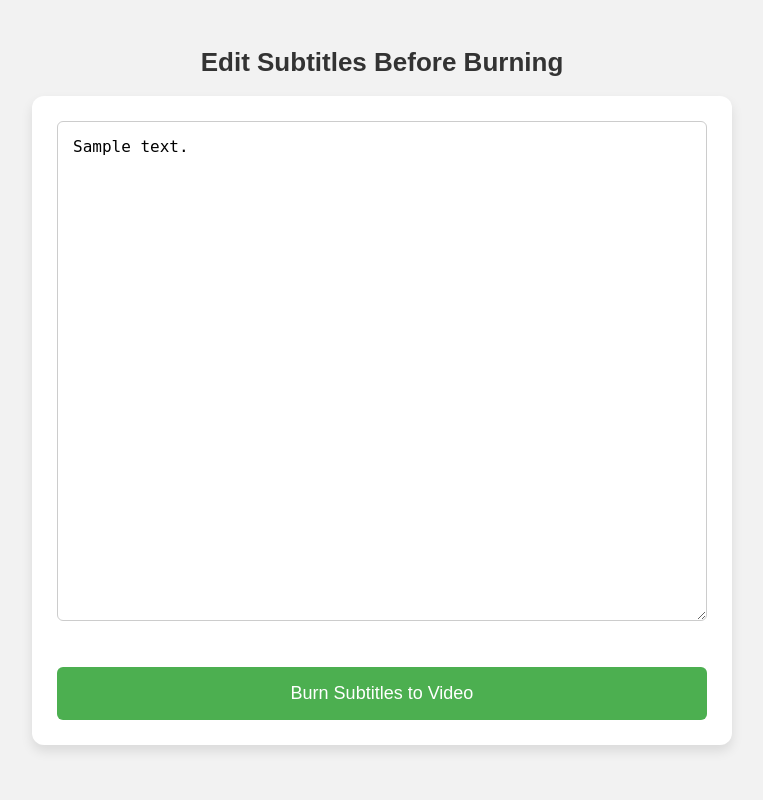
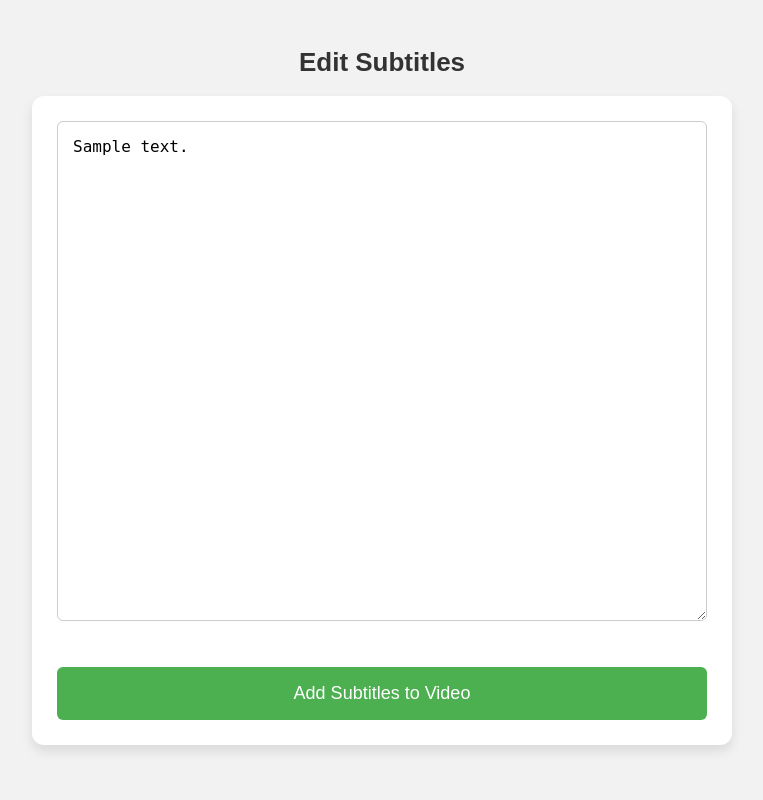
Before and after one commit to Hamza123455/flask-subtitles, a Flask app: template templates/edit.html in a window 1280 px wide. Shown: the whole page, without its empty margins (258-1021 px from the left). Run offline with Flask 3, Linux system fonts and the light colour scheme; the template is opened without the code that fills it: most values are stand-ins (such as "Sample title", 1, 10 or a date in 2020).

Commit message:
Update edit.html

```diff
--- a/templates/edit.html
+++ b/templates/edit.html
@@ -67,10 +67,10 @@
     </style>
 </head>
 <body>
-    <h1>Edit Subtitles Before Burning</h1>
+    <h1>Edit Subtitles</h1>
     <form method="post" action="/save_subtitles">
         <textarea name="srt" rows="30" cols="100">{{ srt_text }}</textarea><br><br>
-        <button type="submit">Burn Subtitles to Video</button>
+        <button type="submit">Add Subtitles to Video</button>
     </form>
 </body>
 </html>
```
